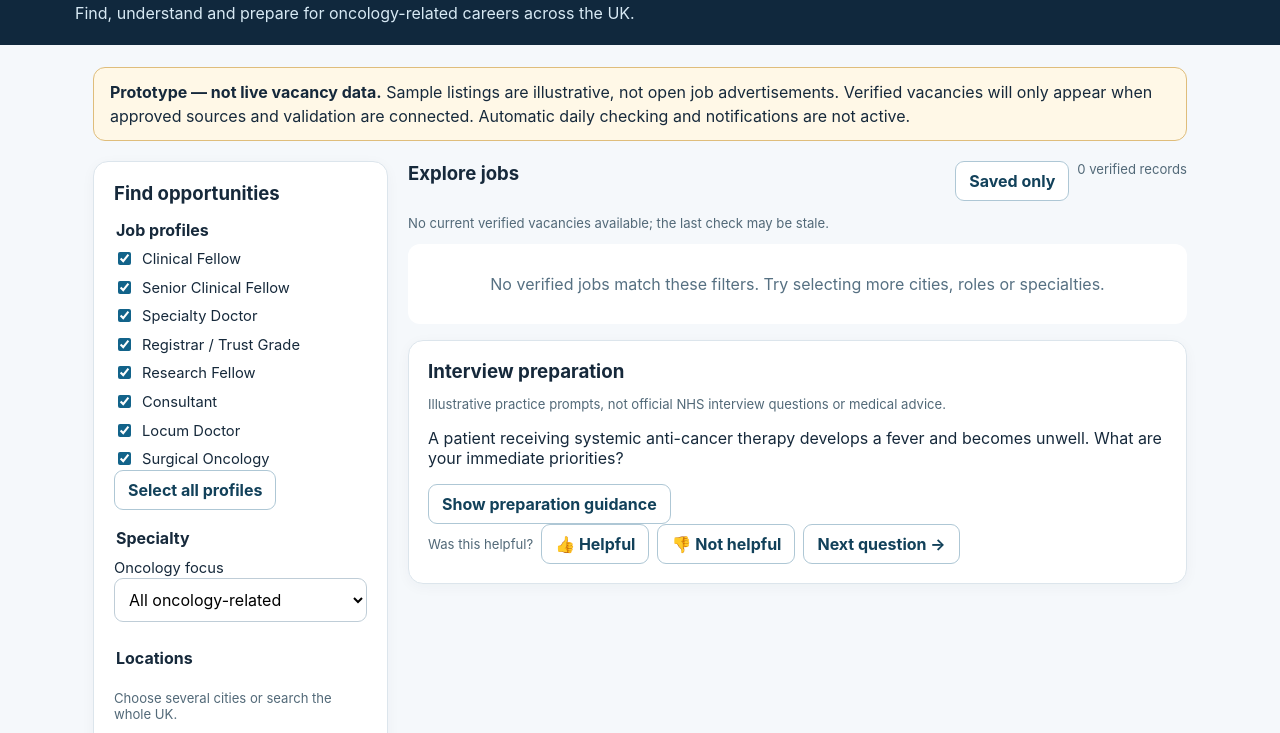
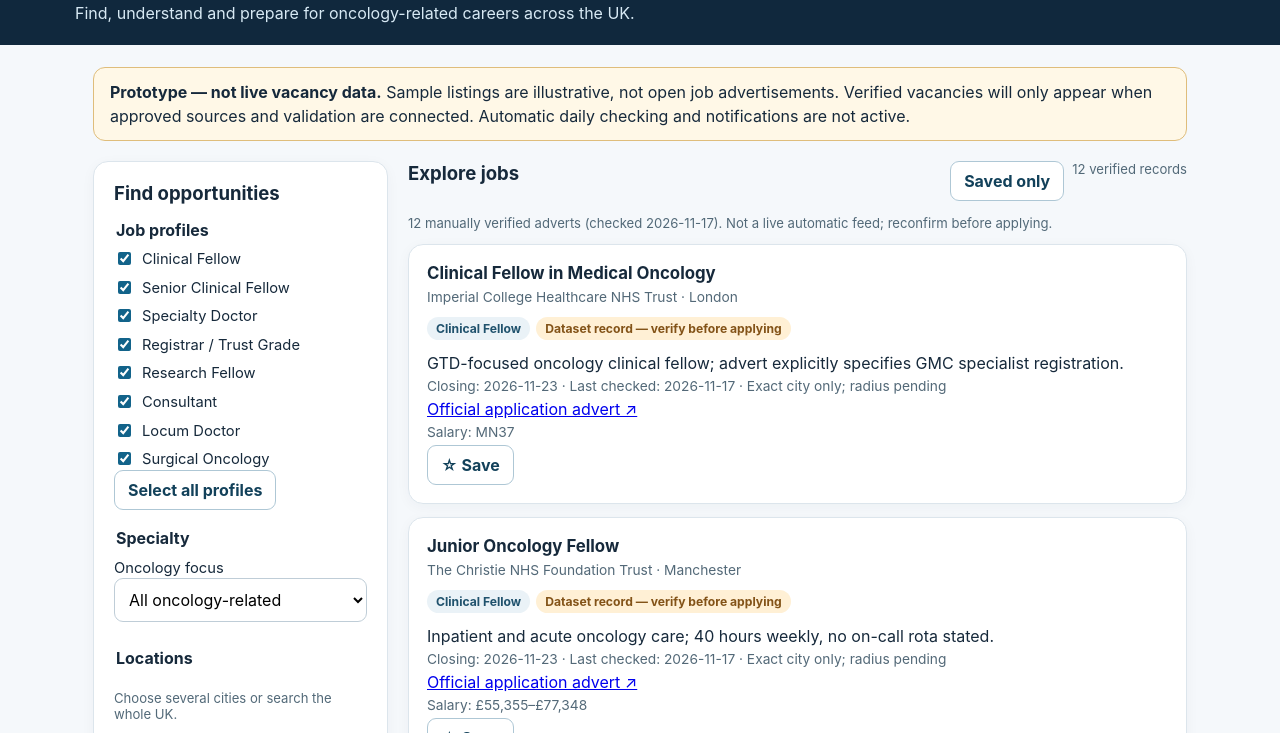
Before and after one commit to nikunjsb/Medical-Career-UK, a plain HTML site: page index.html in a window 1280 px wide. Shown: the part 51-784 px from the top of the page. Drawn offline with Linux system fonts and the light colour scheme.

Commit message:
fix: accept address-only verified vacancies and default to nationwide search

```diff
--- a/index.html
+++ b/index.html
@@ -59,12 +59,12 @@ const questions=[
 const key='medical-career-uk-prototype-v2';let state;try{state=JSON.parse(localStorage.getItem(key))||{}}catch{state={}}
 state.saved=Array.isArray(state.saved)?state.saved:[];state.ratings=state.ratings&&typeof state.ratings==='object'?state.ratings:{};
 state.roles=Array.isArray(state.roles)?state.roles:[...roles];
-state.cities=Array.isArray(state.cities)?state.cities:[...originalCities];
+state.cities=Array.isArray(state.cities)?state.cities:[...allCities];
 state.specialty=state.specialty||'all';state.radius=state.radius||'40';state.savedOnly=false;state.questionIndex=0;
 let verifiedJobs=[],sourceState='not_connected';
 const $=id=>document.getElementById(id),persist=()=>{try{localStorage.setItem(key,JSON.stringify(state))}catch{}};
 function textElement(tag,text,cls){const el=document.createElement(tag);el.textContent=text;if(cls)el.className=cls;return el}
-function validVacancy(j){return j&&typeof j.id==='string'&&typeof j.title==='string'&&typeof j.role==='string'&&typeof j.specialty==='string'&&typeof j.city==='string'&&typeof j.org==='string'&&typeof j.sourceUrl==='string'&&/^https:\/\//.test(j.sourceUrl)&&typeof j.verifiedAt==='string'&&!Number.isNaN(Date.parse(j.verifiedAt))&&typeof j.closingDate==='string'&&/^\d{4}-\d{2}-\d{2}$/.test(j.closingDate)&&['open','closed'].includes(j.status)&&Number.isFinite(j.latitude)&&Number.isFinite(j.longitude)&&((j.latitude===null&&j.longitude===null)||(Number.isFinite(j.latitude)&&Number.isFinite(j.longitude)&&j.latitude>=49&&j.latitude<=61&&j.longitude>=-9&&j.longitude<=3))}
+function validVacancy(j){return j&&typeof j.id==='string'&&typeof j.title==='string'&&typeof j.role==='string'&&typeof j.specialty==='string'&&typeof j.city==='string'&&typeof j.org==='string'&&typeof j.sourceUrl==='string'&&/^https:\/\//.test(j.sourceUrl)&&typeof j.verifiedAt==='string'&&!Number.isNaN(Date.parse(j.verifiedAt))&&typeof j.closingDate==='string'&&/^\d{4}-\d{2}-\d{2}$/.test(j.closingDate)&&['open','closed'].includes(j.status)&&((j.latitude===null&&j.longitude===null)||(Number.isFinite(j.latitude)&&Number.isFinite(j.longitude)&&j.latitude>=49&&j.latitude<=61&&j.longitude>=-9&&j.longitude<=3))}
 async function loadVacancies(){try{const response=await fetch('./data/vacancies.json',{cache:'no-store'});if(!response.ok)throw Error('dataset unavailable');const data=await response.json();if(data.schemaVersion!==1||!Array.isArray(data.vacancies))throw Error('unsupported dataset');sourceState=data.sourceStatus||'not_connected';const checkedAt=Date.parse(data.lastChecked);const datasetFresh=sourceState==='verified'&&Number.isFinite(checkedAt)&&Date.now()-checkedAt<=48*60*60*1000&&checkedAt<=Date.now()+5*60*1000;verifiedJobs=datasetFresh?data.vacancies.filter(validVacancy).filter(j=>j.status==='open'&&Date.parse(j.closingDate+'T23:59:59Z')>=Date.now()&&Date.now()-Date.parse(j.verifiedAt)<=48*60*60*1000):[];$('dataStatus').textContent=verifiedJobs.length?verifiedJobs.length+' manually verified adverts (checked '+data.lastChecked.slice(0,10)+'). Not a live automatic feed; reconfirm before applying.':sourceState==='verified'?'No current verified vacancies available; the last check may be stale.':'No verified live vacancies connected yet. Showing illustrative examples only.';}catch(err){$('dataStatus').textContent='Vacancy data unavailable. Showing illustrative examples only.';}renderJobs()}
 function renderRoles(){const holder=$('roleChecks');holder.replaceChildren();roles.forEach(role=>{const label=document.createElement('label');label.className='check';const cb=document.createElement('input');cb.type='checkbox';cb.checked=state.roles.includes(role);cb.addEventListener('change',()=>{state.roles=cb.checked?[...state.roles,role]:state.roles.filter(r=>r!==role);persist();renderJobs()});label.append(cb,document.createTextNode(role));holder.append(label)})}
 function renderCities(){const holder=$('cityChecks');holder.replaceChildren();Object.entries(cityGroups).forEach(([region,cities])=>{const heading=textElement('div',region,'mini');heading.style.gridColumn='1 / -1';heading.style.fontWeight='700';holder.append(heading);cities.forEach(city=>{const label=document.createElement('label');label.className='check';const input=document.createElement('input');input.type='checkbox';input.checked=state.cities.includes(city);input.addEventListener('change',()=>{state.cities=input.checked?[...state.cities,city]:state.cities.filter(c=>c!==city);persist();renderCities();renderJobs()});label.append(input,document.createTextNode(city));holder.append(label)})});$('citySummary').textContent=state.cities.length===allCities.length?'Whole UK selected':state.cities.length+' cities selected'}
```
